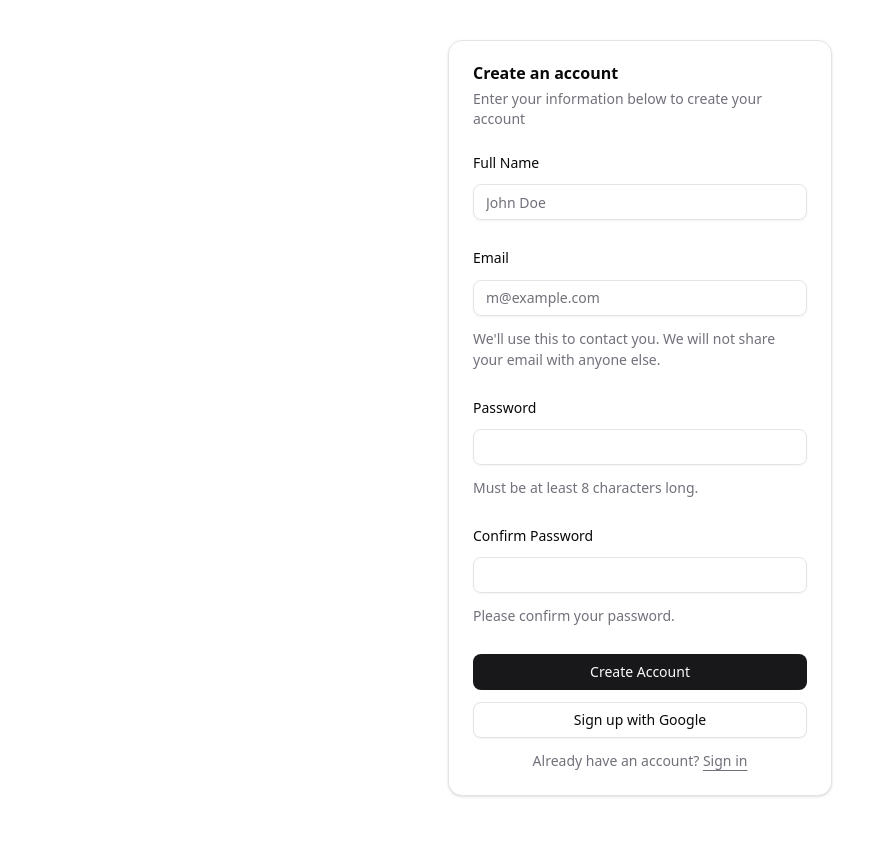
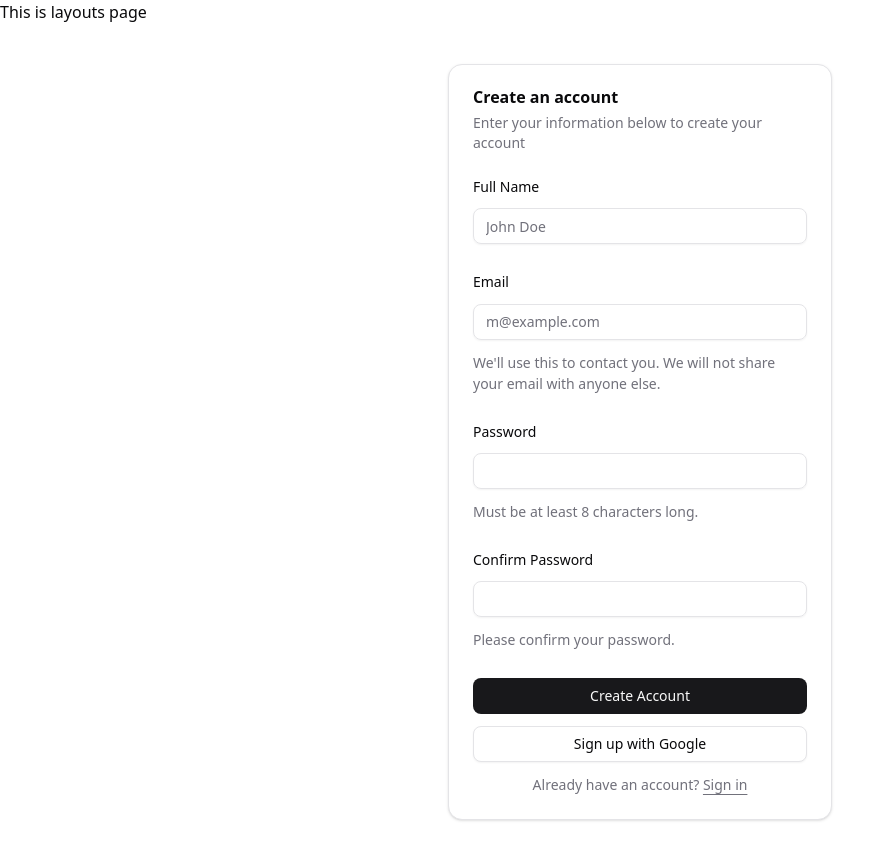
Before and after one commit to manik-babu/circle-client, a Next.js app: page /signup in a window 1280 px wide. Shown: the whole page, without its empty margins (0-895 px from the left). Before the commit the page ends 836 px from the top, so only its background shows below. Built offline with nearby package versions, Linux system fonts and the light colour scheme.

Commit message:
Add navber

```diff
--- /dev/null
+++ b/src/app/(commonLayout)/layout.tsx
@@ -0,0 +1,10 @@
+import Navber from "@/components/layouts/Navber";
+
+export default function CommonLayout({ children }: { children: React.ReactNode }) {
+    return (
+        <div>
+            <Navber />
+            {children}
+        </div>
+    );
+}
--- /dev/null
+++ b/src/components/layouts/Navber.tsx
@@ -0,0 +1,7 @@
+export default function Navber() {
+    return (
+        <div>
+            <h1>This is layouts page</h1>
+        </div>
+    );
+}
--- a/src/proxy.ts
+++ b/src/proxy.ts
@@ -7,7 +7,7 @@ export async function proxy(request: NextRequest) {
     const session = await userService.getSession();
 
     // Check user has the session or not
-    if (session.data) {
+    if (session.data && (path.startsWith('/login') || path.startsWith('/signup'))) {
         return NextResponse.redirect(new URL('/', request.url));
     }
 
```
